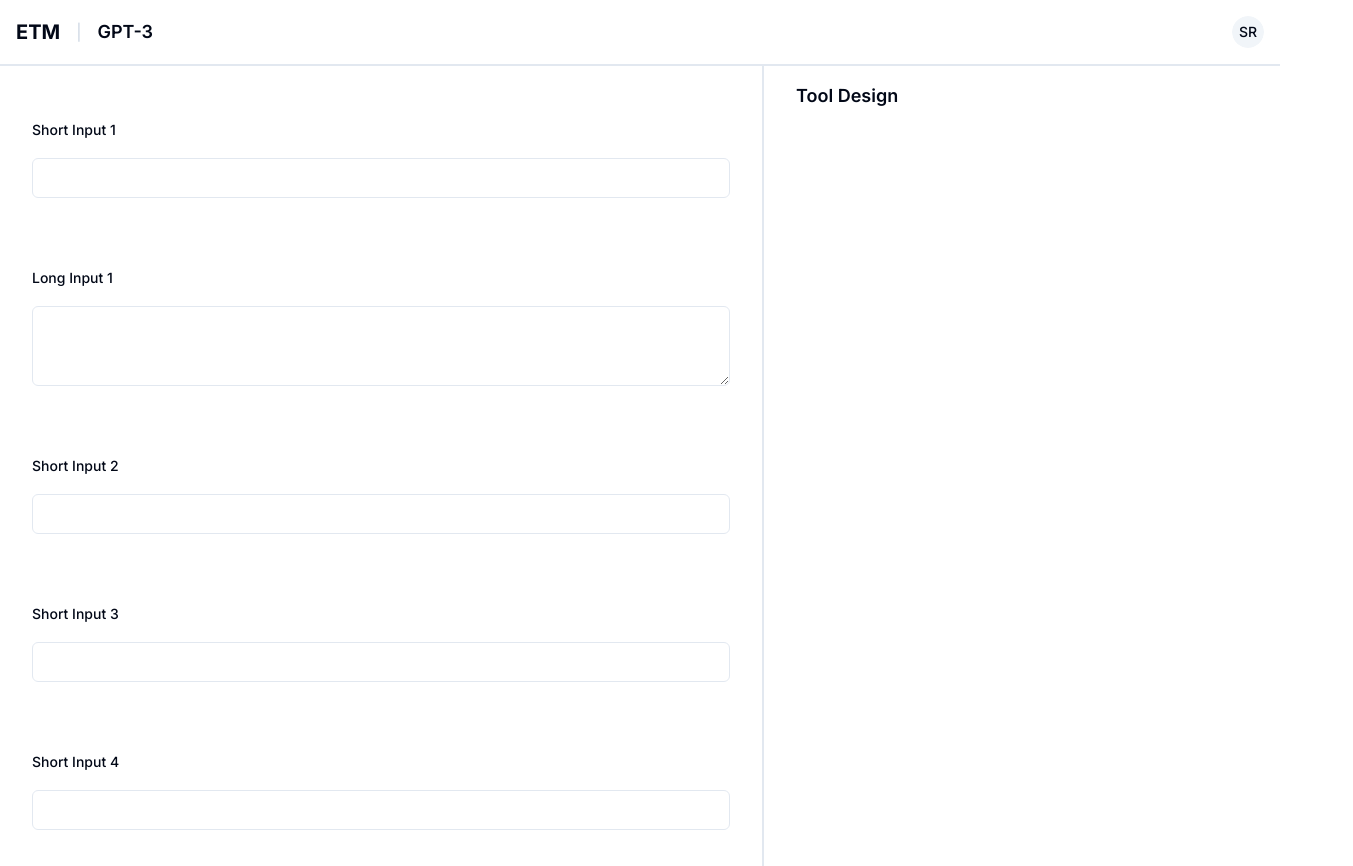
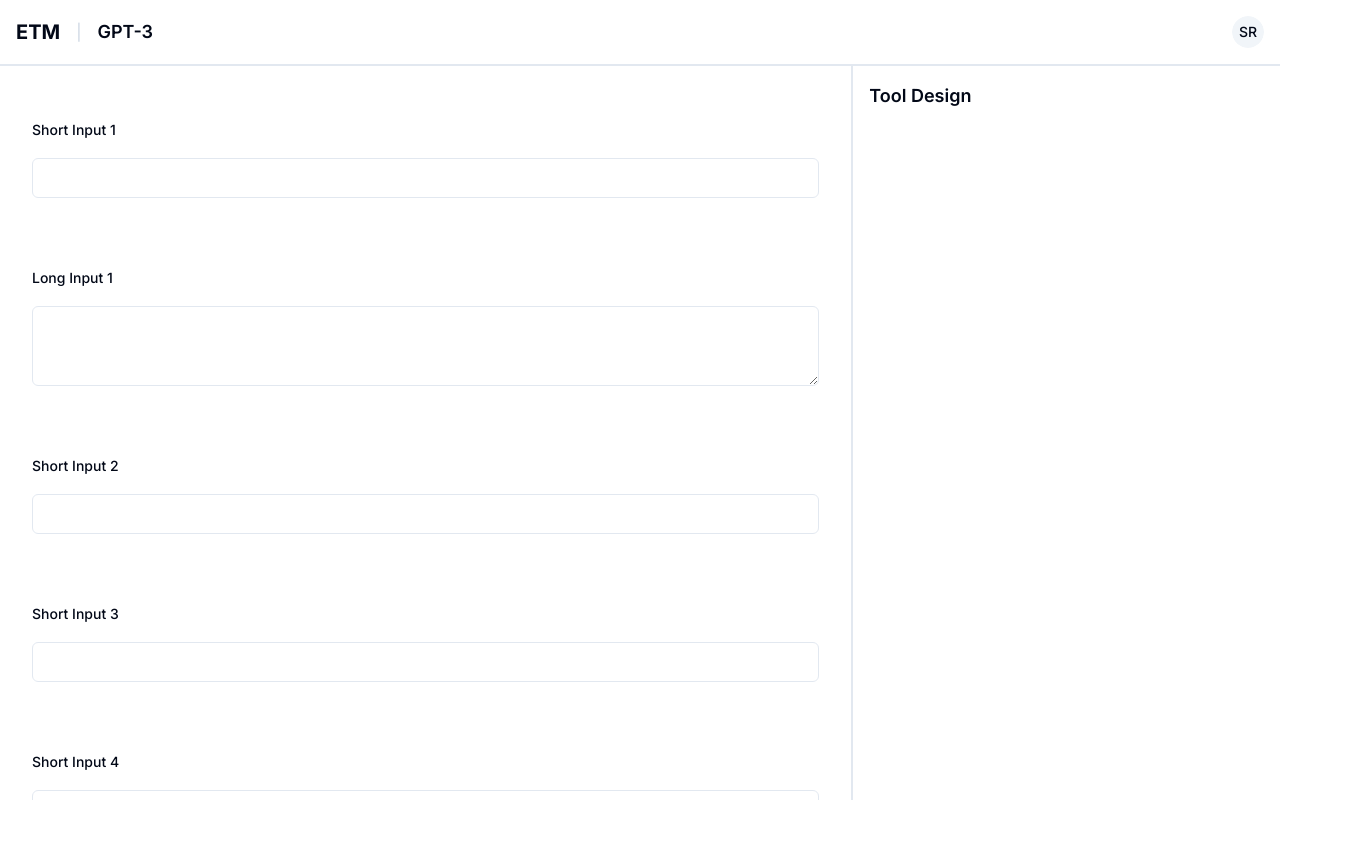
Before and after one commit to 13point5/ed-tool-maker, a Next.js app: page / in a window 1280 px wide. Shown: the whole page, 1353 px wide, since content can reach past the window. After the commit the page ends 800 px from the top, so only its background shows below. Built offline with nearby package versions, Linux system fonts and the light colour scheme.

Commit message:
grids are dope

```diff
--- a/app/page.tsx
+++ b/app/page.tsx
@@ -65,8 +65,8 @@ export default function Home() {
   };
 
   return (
-    <main className="flex flex-col items-center w-screen h-screen">
-      <div className="border-b-2 p-4 flex gap-4 items-center justify-between w-full">
+    <main className="w-screen h-screen grid grid-cols-12">
+      <div className="col-span-full border-b-2 p-4 flex gap-4 items-center justify-between w-full">
         <div className="flex gap-4 items-center">
           <h2 className="text-xl font-bold">ETM</h2>
 
@@ -78,8 +78,7 @@ export default function Home() {
         <UserMenu />
       </div>
 
-      <div className="w-full h-full flex gap-4">
-        <div className="min-w-[500px] grow flex flex-col gap-6 items-center border-r-2 p-4 h-full overflow-y-auto overscroll-contain">
+      <div className="col-span-8 overflow-auto flex flex-col gap-6 items-center border-r-2 p-4">
         <div className="flex flex-col gap-0 grow w-full">
           <DndContext
             sensors={sensors}
@@ -108,9 +107,8 @@ export default function Home() {
         </Button>
       </div>
 
-        <div className="flex flex-col gap-4 p-4 min-w-[500px]">
+      <div className="col-auto overflow-auto flex flex-col gap-4 p-4 min-w-[500px]">
         <h4 className="text-lg font-semibold">Tool Design</h4>
-        </div>
       </div>
     </main>
   );
```
Lines whose indentation alone changed are shown as unchanged.
